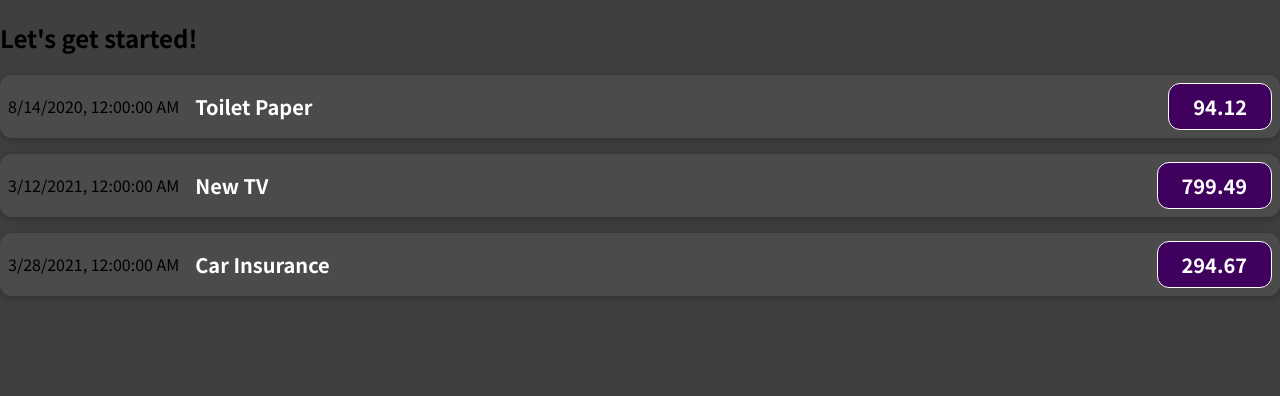
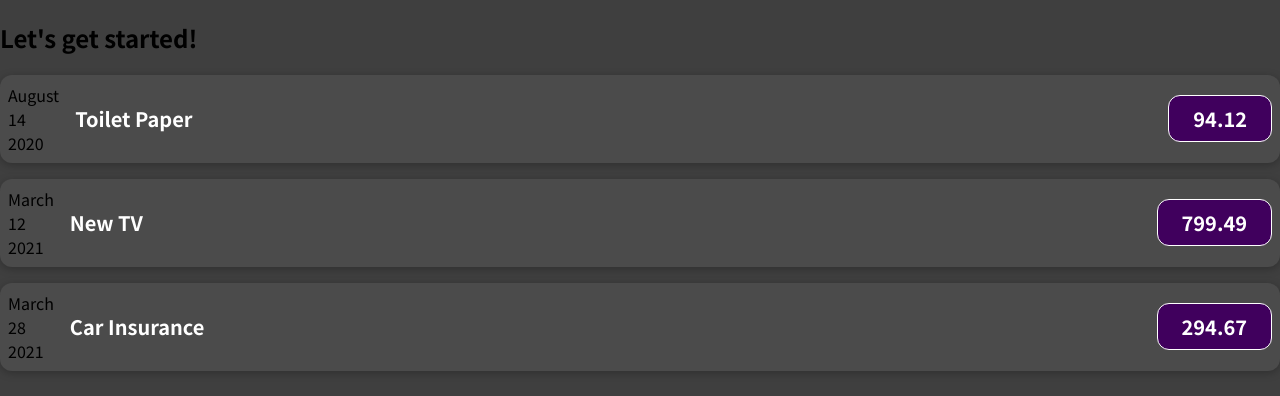
Before and after one commit to PotterHeads/expense-tracker, a JavaScript app: page / in a window 1280 px wide. Shown: the top 396 px of the page. Built offline with nearby package versions, Linux system fonts and the light colour scheme.

Commit message:
reformat date

```diff
--- a/src/components/ExpenseItem.js
+++ b/src/components/ExpenseItem.js
@@ -1,9 +1,17 @@
 import "./ExpenseItem.css";
 
 function ExpenseItem(props) {
+  // expanding out date to show as a calendar
+  const month = props.date.toLocaleString("en-US", { month: "long" });
+  const day = props.date.toLocaleString("en-US", { day: "numeric" });
+  const year = props.date.toLocaleString("en-US", { year: "numeric" });
   return (
     <div className="expense-item">
-      <span>{props.date.toLocaleString()}</span>
+      <div>
+        <div>{month}</div>
+        <div>{day}</div>
+        <div>{year}</div>
+      </div>
       <div className="expense-item__description">
         <h2>{props.title}</h2>
         <span className="expense-item__price">{props.amount}</span>
```
Also changed, not shown: 1 other file (tests, documents, lock files or other folders).
